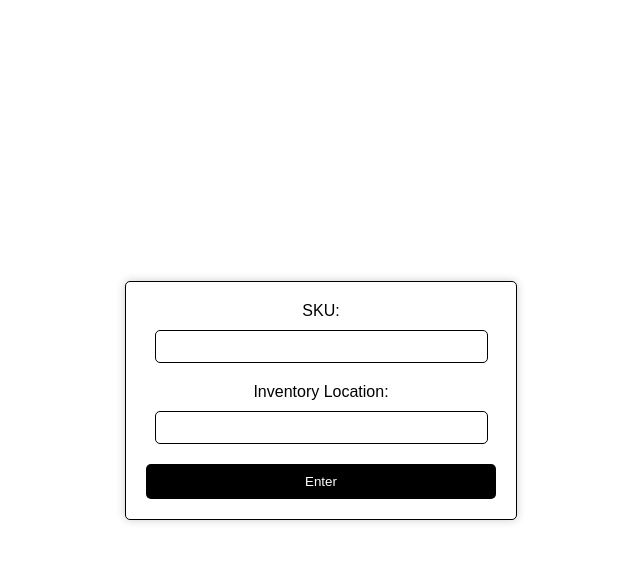
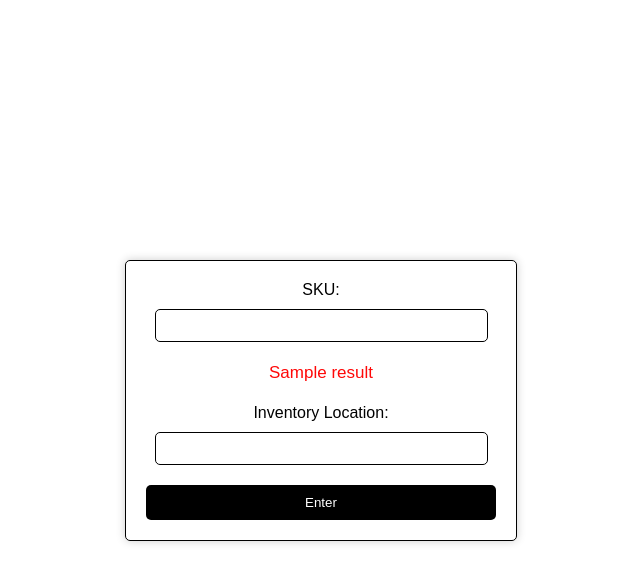
Before and after one commit to KenjiDoom/Inventory, a Flask app: template templates/moving_item.html in a window 1280 px wide. Shown: the top 583 px of the page, without its empty margins (319-959 px from the left). Run offline with Flask 3, Linux system fonts and the light colour scheme; the template is opened without the code that fills it: most values are stand-ins (such as "Sample title", 1, 10 or a date in 2020).

Commit message:
sucessful message for item is moved

```diff
--- a/templates/moving_item.html
+++ b/templates/moving_item.html
@@ -63,6 +63,13 @@
             margin-bottom: 20px;
         }
 
+        #result{
+            font-size: 17px;
+            color: rgb(255, 8, 8);
+            padding: 1px;
+            margin-bottom: 20px;
+        }
+
     </style>
 </head>
 <body>
@@ -75,6 +82,13 @@
             {{ error_message }}
         </div>
         {% endif %}
+
+        {% if result %}
+        <div id="result">
+            {{ result }}
+        </div>
+        {% endif %}
+
         <label for="location">Inventory Location:</label>
         <input type="text" id="location" name="inventory_location" required>
         <br>
```
